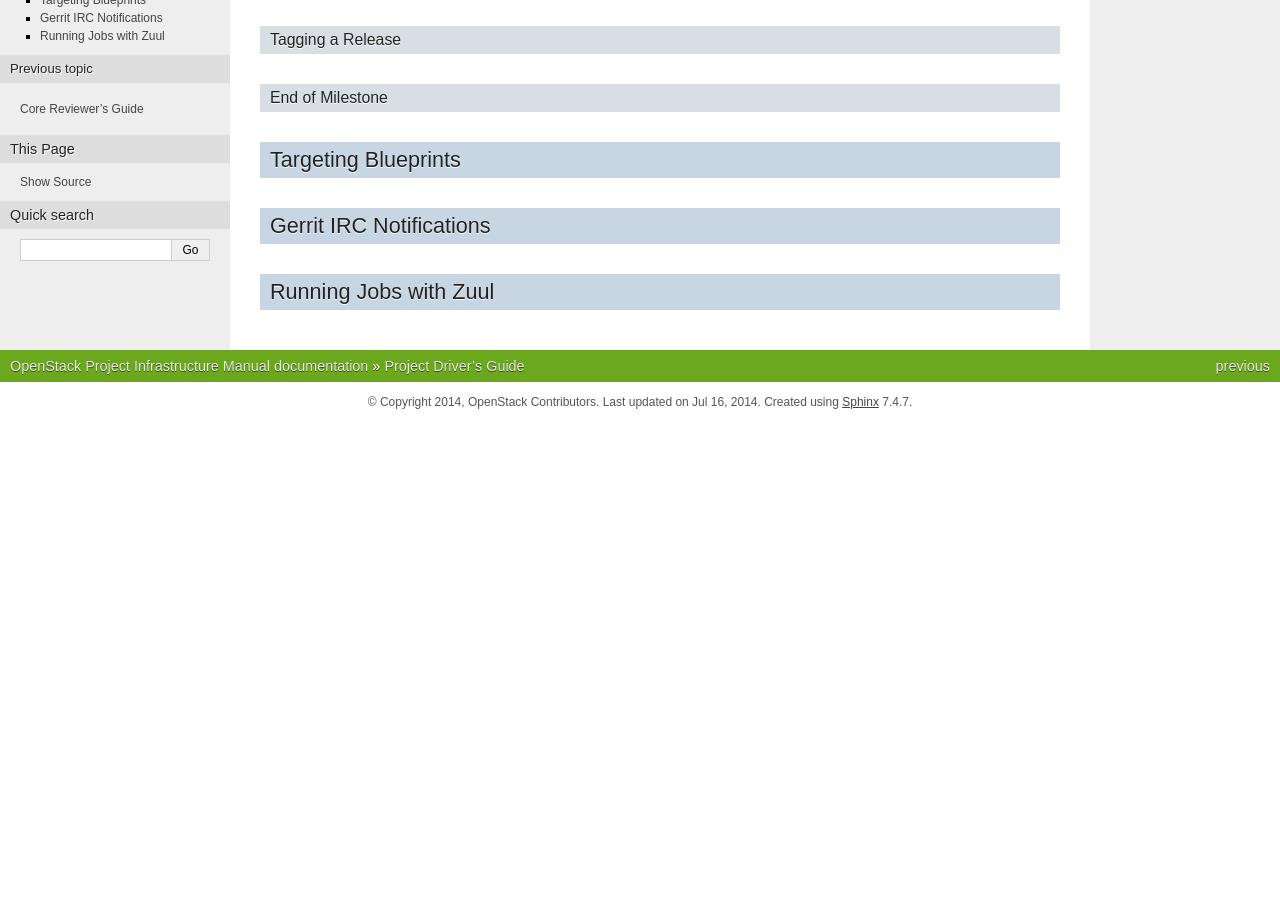
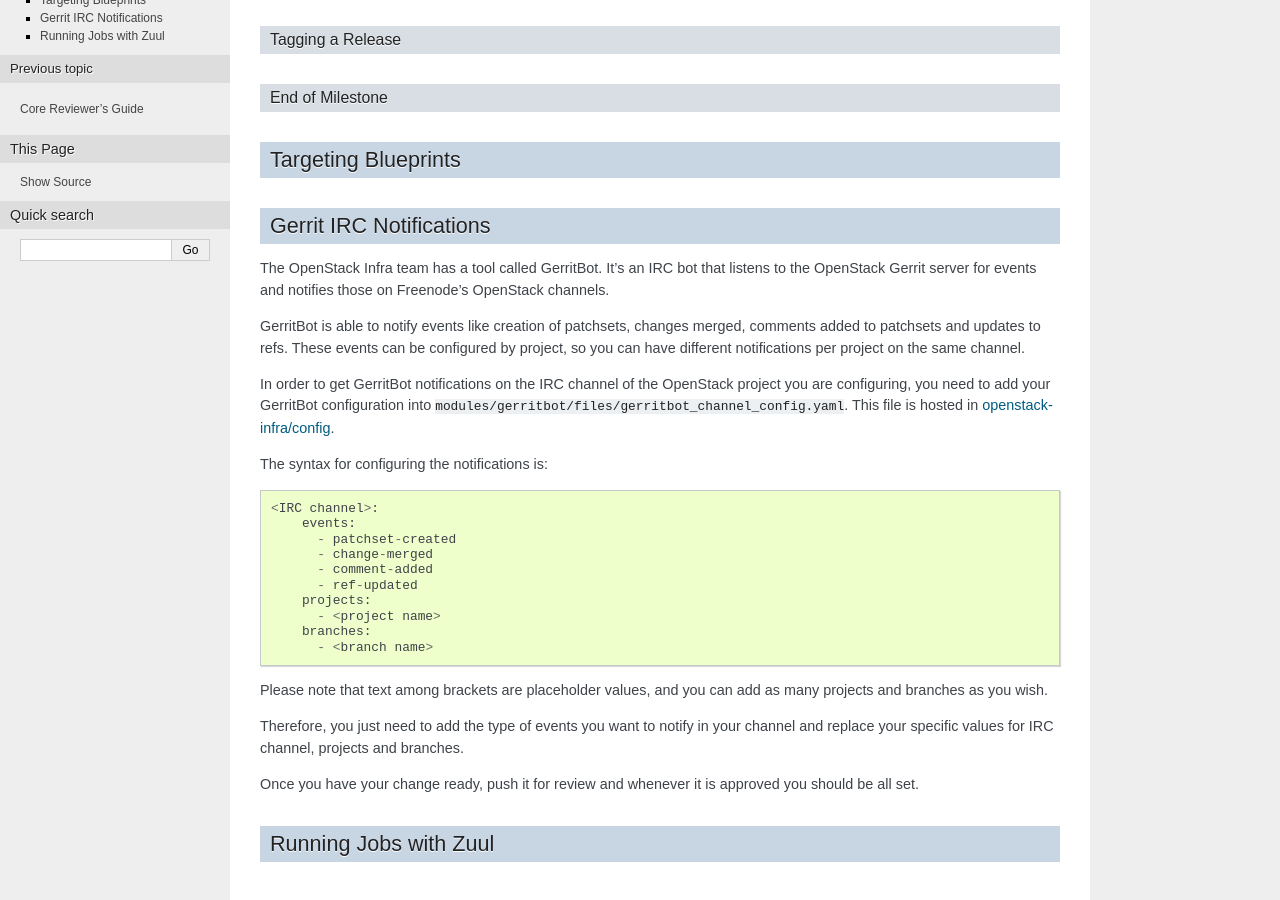
Before and after one commit to openstack-archive/infra-manual, a Sphinx documentation site: the page built from doc/source/drivers.rst, in a window 1280 px wide and 900 px high, scrolled down 585 px. Built offline with Sphinx 7.4.7, drawn with Linux system fonts in a browser that asks for light colours; before the commit the page ends 1007 px from its top, so only the background shows below that.

Commit message:
Add "Gerrit IRC Notifications" section to infra manual
Change-Id: Iaec6d94ea205011c5083ec6b45d672b64de2ceb8

```diff
--- a/doc/source/drivers.rst
+++ b/doc/source/drivers.rst
@@ -41,5 +41,43 @@
 Gerrit IRC Notifications
 ========================
 
+The OpenStack Infra team has a tool called GerritBot.
+It's an IRC bot that listens to the OpenStack Gerrit server
+for events and notifies those on Freenode's OpenStack channels.
+
+GerritBot is able to notify events like creation of patchsets, changes merged,
+comments added to patchsets and updates to refs.
+These events can be configured by project, so you can have different
+notifications per project on the same channel.
+
+In order to get GerritBot notifications on the IRC channel of the
+OpenStack project you are configuring,
+you need to add your GerritBot configuration into
+``modules/gerritbot/files/gerritbot_channel_config.yaml``.
+This file is hosted in `openstack-infra/config <http://git.openstack.org/cgit/openstack-infra/config/>`_.
+
+The syntax for configuring the notifications is::
+
+  <IRC channel>:
+      events:
+        - patchset-created
+        - change-merged
+        - comment-added
+        - ref-updated
+      projects:
+        - <project name>
+      branches:
+        - <branch name>
+
+Please note that text among brackets are placeholder values, and you can add
+as many projects and branches as you wish.
+
+Therefore, you just need to add the type of events you want to notify in your
+channel and replace your specific values for IRC channel, projects
+and branches.
+
+Once you have your change ready, push it for review and whenever it is approved
+you should be all set.
+
 Running Jobs with Zuul
 ======================
```
